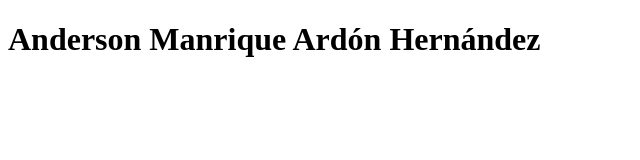
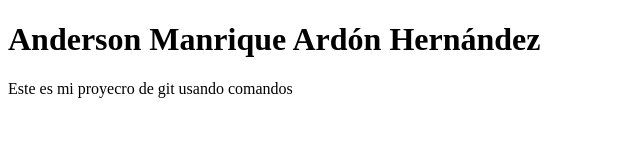
Before and after one commit to andersonHernandez117/Git_Github, a plain HTML site: page index.html in a window 1280 px wide. Shown: the whole page, without its empty margins (0-640 px from the left). Drawn offline with Linux system fonts and the light colour scheme.

Commit message:
cambie mi descripción

```diff
--- a/index.html
+++ b/index.html
@@ -8,5 +8,6 @@
 </head>
 <body>
     <h1>Anderson Manrique Ardón Hernández</h1>
+    <p>Este es mi proyecro de git usando comandos</p>
 </body>
 </html>
```
